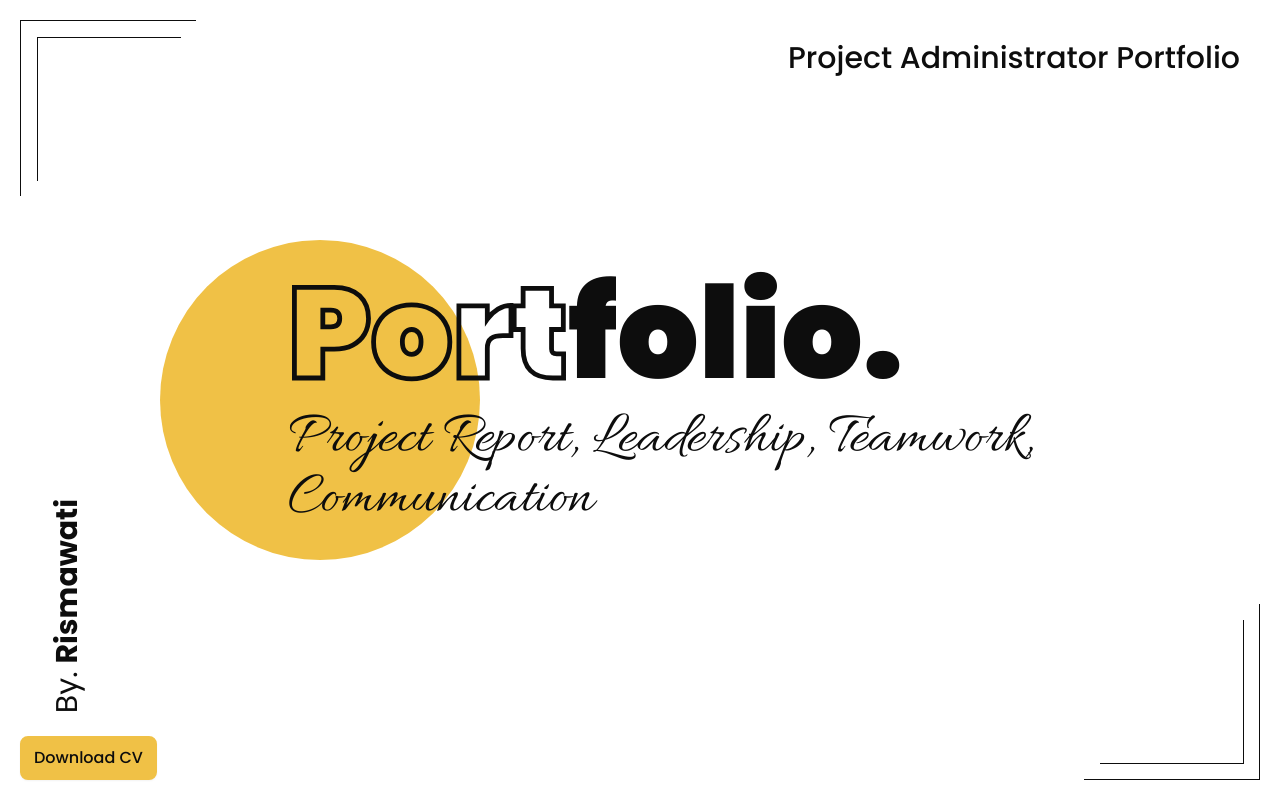
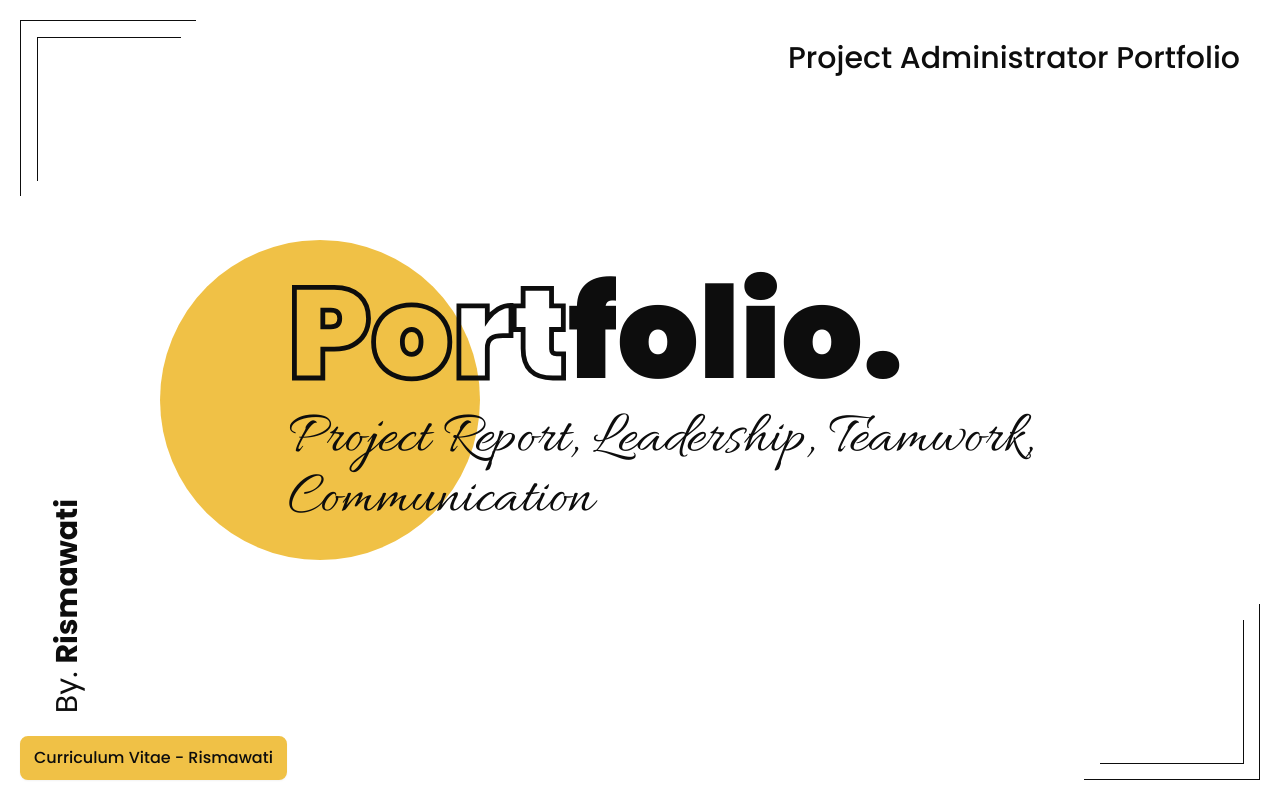
Before and after one commit to fauzancodes/risma-portfolio, a Next.js app: page / in a window 1280 px wide. Shown: the top 800 px of the page. Built offline with nearby package versions, Linux system fonts and the light colour scheme.

Commit message:
change download cv cta

```diff
--- a/src/app/ui/main/cvButton.tsx
+++ b/src/app/ui/main/cvButton.tsx
@@ -3,7 +3,7 @@ import { ButtonLinkPrimary } from "./button"
 const CvButton = () => {
   return (
     <div className='tw-fixed tw-bottom-5 tw-left-5 tw-z-50'>
-      <ButtonLinkPrimary link='/CV - Rismawati.pdf' floating text='Download CV' download />
+      <ButtonLinkPrimary link='/CV - Rismawati.pdf' floating text='Curriculum Vitae - Rismawati' download />
     </div>
   )
 }
```
